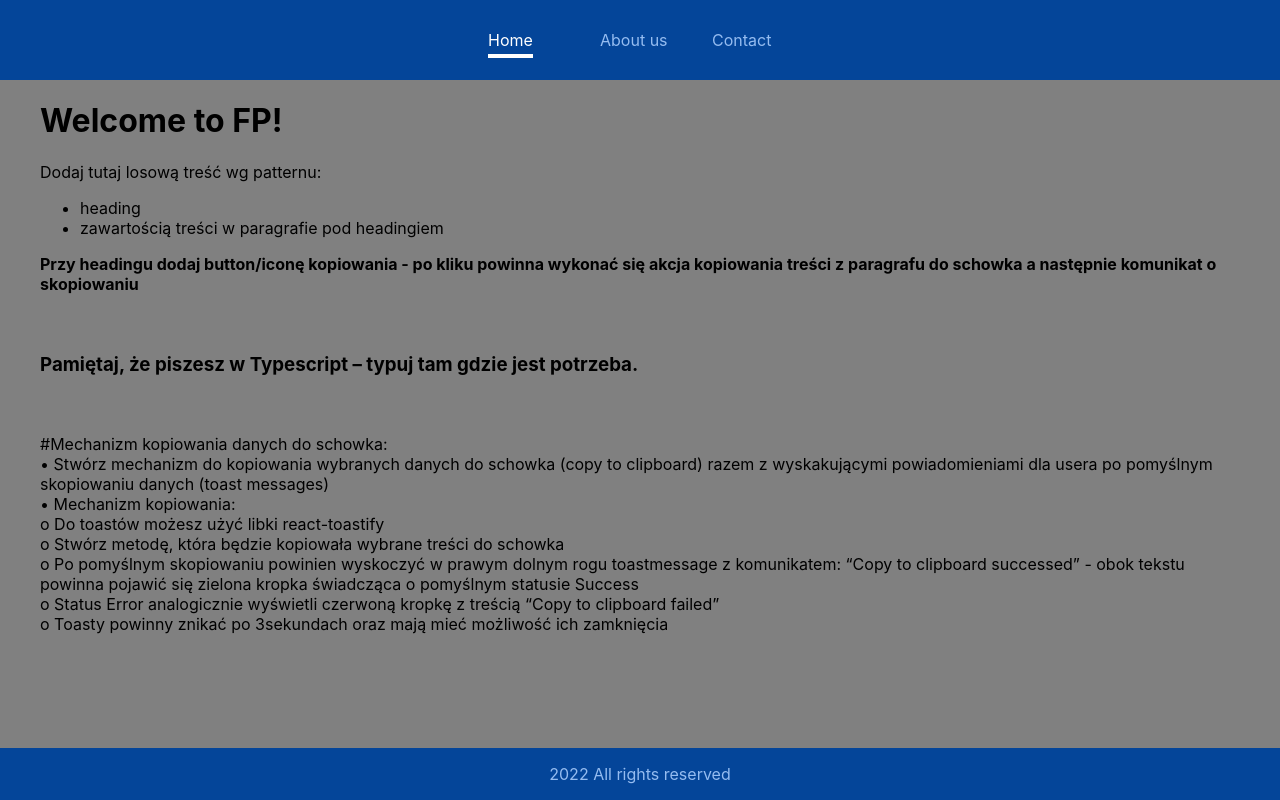
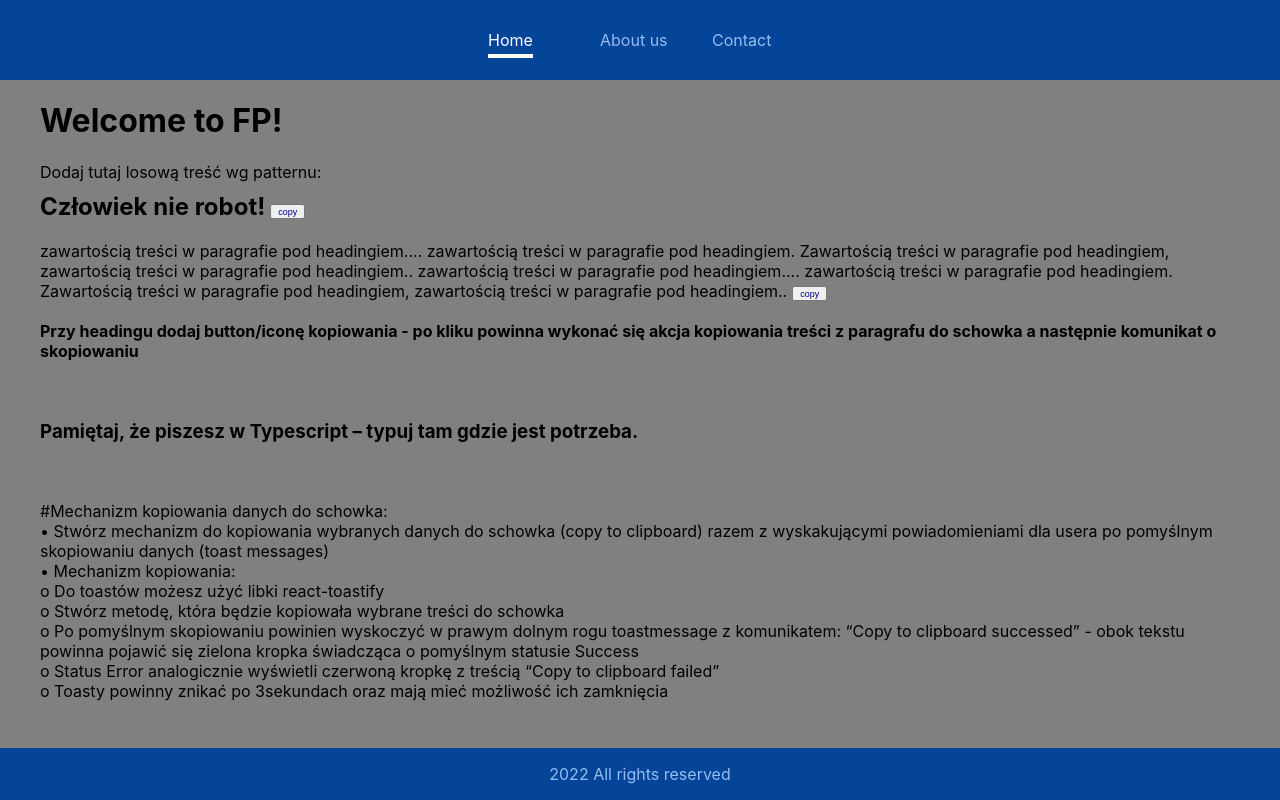
Before and after one commit to Joanna-Golofit/task-3-typesctipt-aplikacja-frontendowa, a React (Create React App) app: page /home in a window 1280 px wide. Built offline with nearby package versions, Linux system fonts and the light colour scheme.

Commit message:
funkcja, ktrą można uzyć w różnych miejscach

```diff
--- /dev/null
+++ b/src/hooks/use-clipboard-and-notification.tsx
@@ -0,0 +1,55 @@
+import React from "react";
+import { ToastContainer, toast } from "react-toastify";
+import "react-toastify/dist/ReactToastify.css";
+
+
+// jak ustawić style z tego poziomu zeby button pojawiał sie dobiero przy hoverze na element nadrzedny?
+
+const useClipboardAndNotification = () => {
+  const styles = {
+		copyButton: {
+      color: "darkblue",
+      marginLeft: "5px",
+      fontSize: "9px",
+      height: "15px",
+      cursor: "pointer"
+		},
+	};
+	const notify = (event: React.MouseEvent<HTMLElement, MouseEvent>) => {
+		const target = event.target as HTMLLIElement;
+		const dataToCopy = (target.previousElementSibling as HTMLLIElement)
+			.innerHTML;
+		console.log(
+			"target",
+			(target.previousElementSibling as HTMLLIElement).innerHTML
+		);
+		toast.success("Copy to clipboard succeeded", {
+			theme: "dark",
+    });
+
+    // i nie wiem jak zrobić zeby  dac info o errorze..kiedy jest error ? po czym to poznac? ;p
+		// toast.error("Copy to clipboard failed");
+
+		console.log("clg", dataToCopy);
+		navigator.clipboard.writeText(dataToCopy);
+	};
+	return {
+    copyButton: (
+      <>
+        <button
+          style={styles.copyButton}
+          title="Click to copy to the clipboard"
+          onClick={notify}
+          >
+          copy
+        </button>
+        <br/>
+      </>
+		),
+		ToastContainer: (
+			<ToastContainer autoClose={3000} closeOnClick position="bottom-right" />
+		),
+	};
+};
+
+export default useClipboardAndNotification;
--- a/src/pages/AboutUs.module.css
+++ b/src/pages/AboutUs.module.css
@@ -1,7 +1,12 @@
-button {
-  display: none;
+.button {
+	display: none;
+	color: darkblue;
+	margin-left: 5px;
+	font-size: 9px;
+	height: 15px;
+	cursor: pointer;
 }
 
 .location:hover button {
-  display: inline-block
+	display: inline-block;
 }
--- a/src/pages/AboutUs.tsx
+++ b/src/pages/AboutUs.tsx
@@ -15,30 +15,16 @@ const AboutUs: React.FC<Props> = ({ locations }: Props) => {
 
 	const notify = (event: React.MouseEvent<HTMLElement, MouseEvent>) => {
 		const target = (event.target as HTMLLIElement);
-		// const value = (event.target as HTMLLIElement).innerHTML;
 		const dataToCopy = (target.previousElementSibling as HTMLLIElement)
 			.innerHTML;
-		// console.log("clg", event.target.previousSibling.innerHTML);
 		console.log("target", (target.previousElementSibling as HTMLLIElement).innerHTML);
 		toast.success("Copy to clipboard succeeded", {
 			theme: "dark",
 		});
 		console.log("clg", dataToCopy);
-		// setText(value);
 		navigator.clipboard.writeText(dataToCopy);
-		// toast.success(value, {
-		// 	theme: "dark",
-		// });
-		// setIsCopied(true);
-		// setTimeout(() => {
-		// 	setIsCopied(false);
-		// }, 1000);
 	};
 
-	// const notify2 = () => toast.error("Copy to clipboard failed!");
-
-	// toast.error("Lorem ipsum dolor");
-	// toast.success("Lorem ipsum dolor");
 
 	return (
 		<div>
@@ -53,10 +39,9 @@ const AboutUs: React.FC<Props> = ({ locations }: Props) => {
 					<li
 						className={classes.location}
 						key={location.zip}
-
 						// onClick={event => {
-							// 	setText((event.target as HTMLLIElement).innerHTML);
-							// 	console.log((event.target as HTMLLIElement).innerHTML);
+						// 	setText((event.target as HTMLLIElement).innerHTML);
+						// 	console.log((event.target as HTMLLIElement).innerHTML);
 						// }}
 					>
 						{/* {location.country} {location.street} {location.zip}	{location.city} */}
@@ -64,8 +49,12 @@ const AboutUs: React.FC<Props> = ({ locations }: Props) => {
 							{`${location.country} ${location.street} ${location.zip} ${location.city}`}
 						</span>
 						<button
+							className={classes.button}
 							title="Click to copy to the clipboard"
-							onClick={notify}> copy</button>
+							onClick={notify}
+						>
+							copy
+						</button>
 					</li>
 				))}
 			</ul>
--- a/src/pages/Contact.tsx
+++ b/src/pages/Contact.tsx
@@ -1,15 +1,21 @@
 import React from 'react'
+import useClipboardAndNotification from '../hooks/use-clipboard-and-notification';
 
 const Contact: React.FC = () => {
+	const { copyButton, ToastContainer } = useClipboardAndNotification();
+
 	return (
 		<div>
 			<h1>Contact</h1>
 			<a href="mailto:fp@fp.com">fp@fp.com</a>
+			{copyButton}
 			<br />
 			<a href="tel:+48123123123">+48 123 123 123</a>
+			{copyButton}
 			<br />
 			Dodaj możliwość kopiowania tych danych do schowka (osobno nr tel osobno
 			mail) <b>za pomocą buttona kopiowania</b>
+			{ToastContainer}
 		</div>
 	);
 };
--- /dev/null
+++ b/src/pages/Home.module.css
@@ -0,0 +1,4 @@
+.header {
+  display: inline-block;
+  margin-top: 10px;
+}
--- a/src/pages/Home.tsx
+++ b/src/pages/Home.tsx
@@ -1,23 +1,38 @@
-import React from 'react'
+import React from "react";
+import useClipboardAndNotification from "../hooks/use-clipboard-and-notification";
+import classes from "./Home.module.css";
 
 const Home: React.FC = () => {
+	const { copyButton, ToastContainer } = useClipboardAndNotification();
+
 	return (
 		<div>
 			<h1>Welcome to FP!</h1>
 			<section>
 				Dodaj tutaj losową treść wg patternu:
-				<ul>
-					<li>heading</li>
-					<li>zawartością treści w paragrafie pod headingiem</li>
-				</ul>
+				<article>
+					<h2 className={classes.header}>Człowiek nie robot!</h2>
+					{copyButton}
+					<span>
+						zawartością treści w paragrafie pod headingiem.... zawartością
+						treści w paragrafie pod headingiem. Zawartością treści w paragrafie
+						pod headingiem, zawartością treści w paragrafie pod headingiem..
+						zawartością treści w paragrafie pod headingiem.... zawartością
+						treści w paragrafie pod headingiem. Zawartością treści w paragrafie
+						pod headingiem, zawartością treści w paragrafie pod headingiem..
+					</span>
+					{copyButton}
+				</article>
+				<br />
 				<b>
 					Przy headingu dodaj button/iconę kopiowania - po kliku powinna wykonać
 					się akcja kopiowania treści z paragrafu do schowka a następnie
 					komunikat o skopiowaniu
 				</b>
 			</section>
+			{ToastContainer}
 		</div>
 	);
 };
 
-export default Home
+export default Home;
```
